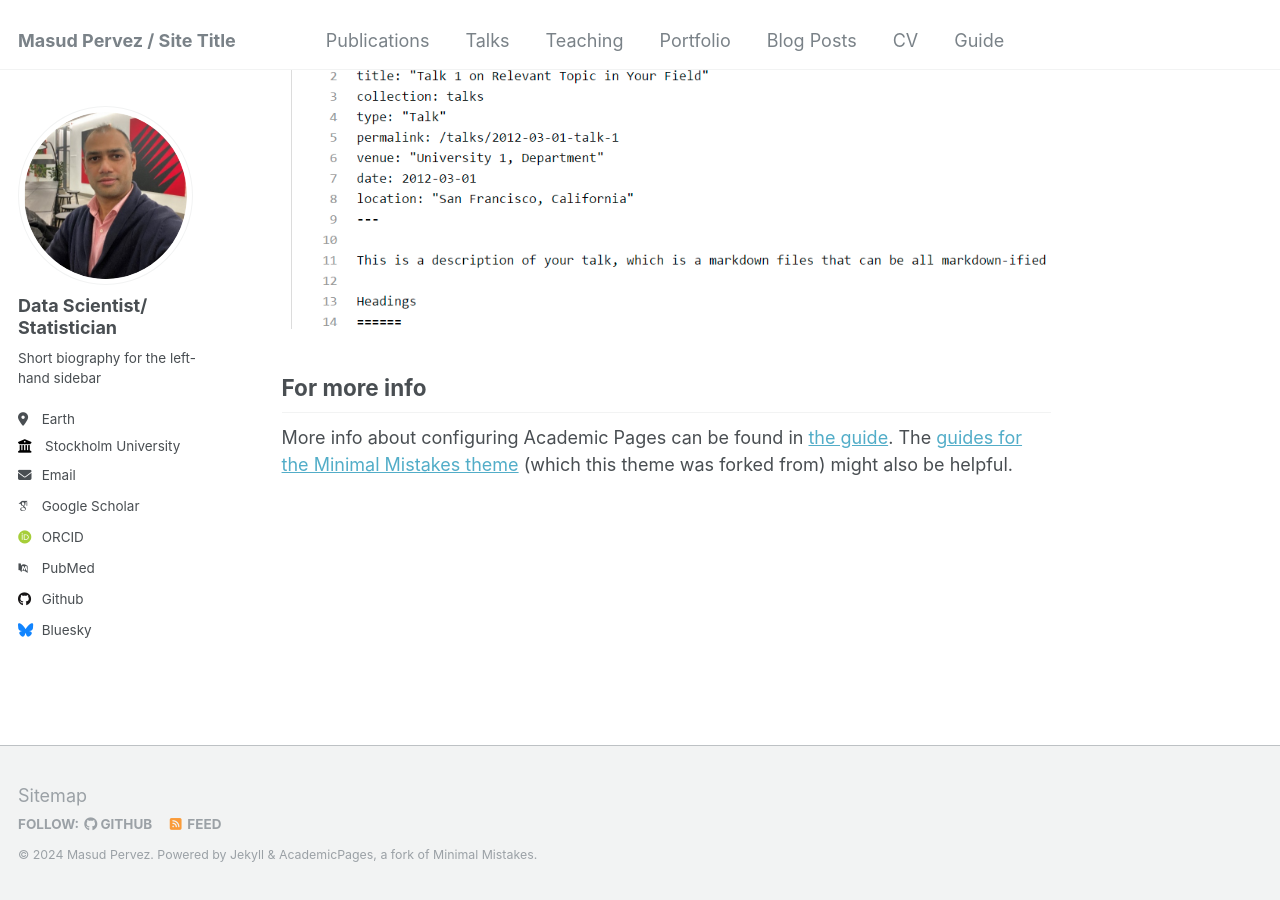
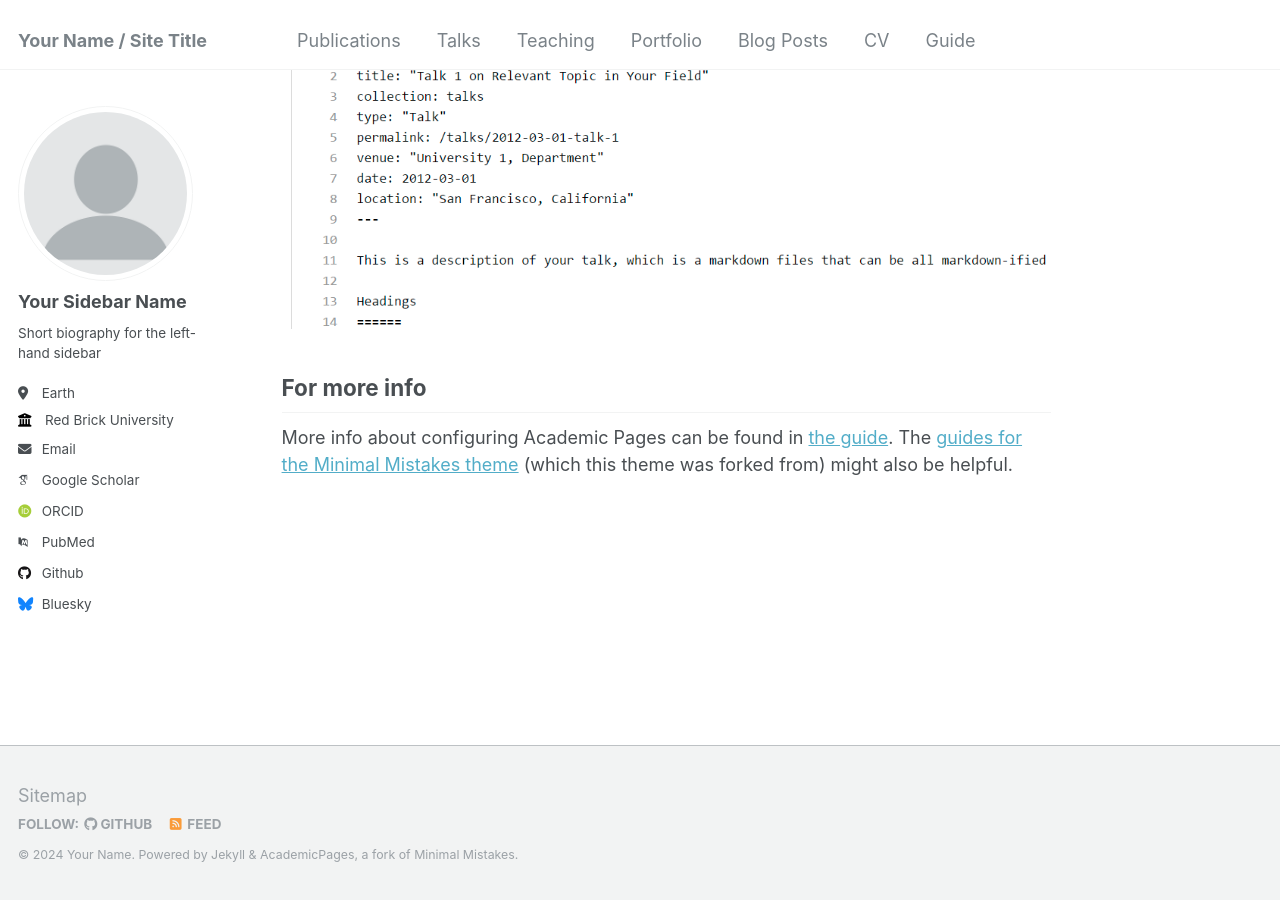
Before and after one commit to masudpervez27/portfolio, a Jekyll site: the page built from _pages/about.md, in a window 1280 px wide and 900 px high, scrolled down 2660 px. Built offline with Jekyll 4.4.1, drawn with Linux system fonts in a browser that asks for light colours; some web fonts are replaced.

Commit message:
new commit

```diff
--- a/_config.yml
+++ b/_config.yml
@@ -8,13 +8,13 @@
 
 # Basic Site Settings
 locale                   : "en-US"
-title                    : "Masud Pervez / Site Title"
+title                    : "Your Name / Site Title"
 title_separator          : "-"
-name                     : &name "Masud Pervez"
+name                     : &name "Your Name"
 description              : &description "personal description"
-url                      : https://masudpervez27.github.io # the base hostname & protocol for your site e.g. "https://mmistakes.github.io"
+url                      : https://academicpages.github.io # the base hostname & protocol for your site e.g. "https://mmistakes.github.io"
 baseurl                  : "" # the subpath of your site, e.g. "/blog"
-# repository               : "academicpages/academicpages.github.io"
+repository               : "academicpages/academicpages.github.io"
 
 # Site Author - The following control what appear as part of the author content on the side bar.
 #               If a field is blank the icon and link will not appear, otherwise it will be shown.
@@ -22,13 +22,13 @@ baseurl                  : "" # the subpath of your site, e.g. "/blog"
 author:
   # Biographic information
   avatar           : "profile.png"
-  name             : "Data Scientist/ Statistician"
+  name             : "Your Sidebar Name"
   pronouns         : # example: "she/her"
   bio              : "Short biography for the left-hand sidebar"
   location         : "Earth"
-  employer         : "Stockholm University"
+  employer         : "Red Brick University"
   uri              : # URL
-  email            : "masud.pervez@yahoo.com"
+  email            : "none@example.org"
 
   # Academic websites
   arxiv            : # URL - Update with the correct link to your profile
```
Also changed, not shown: images/profile.png.
